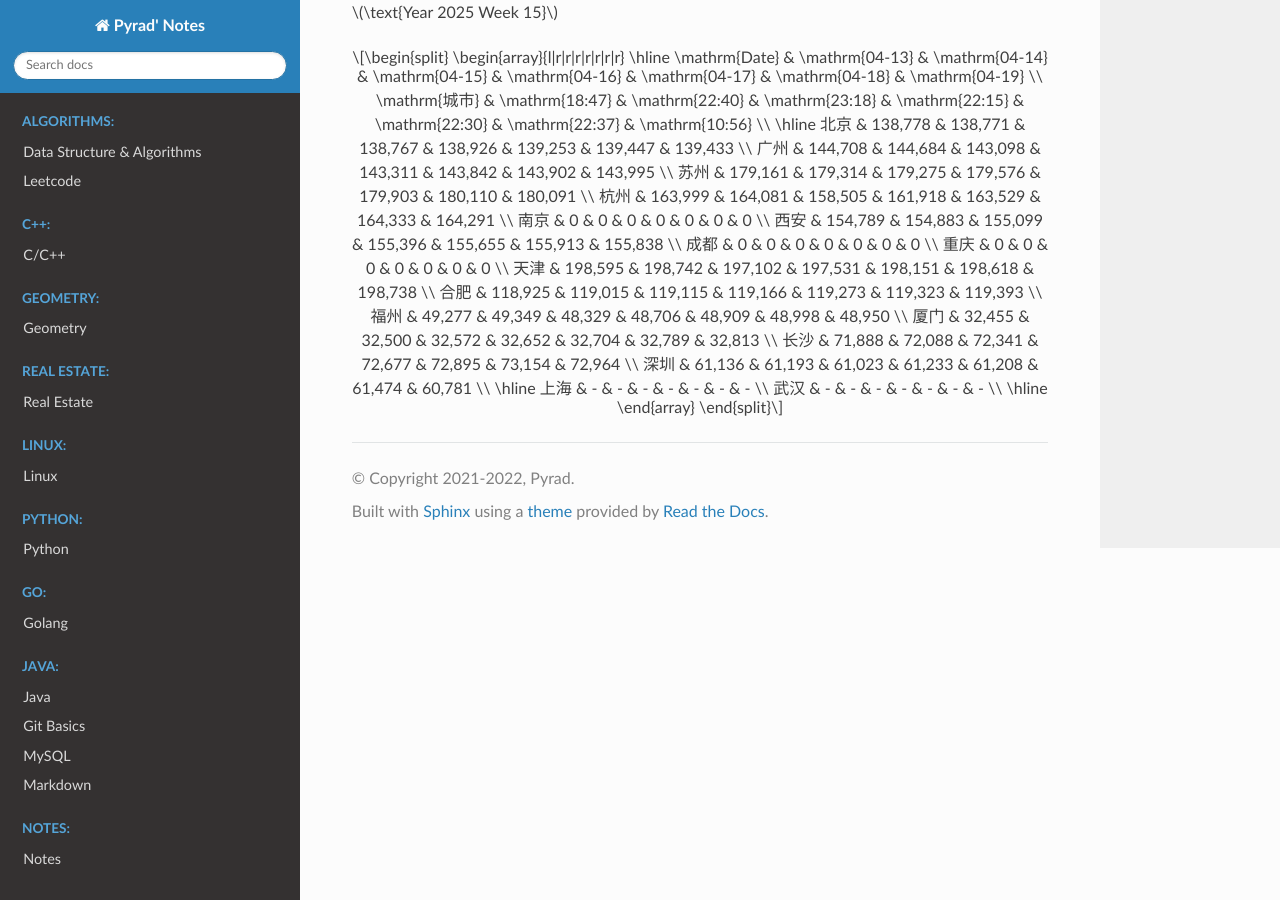
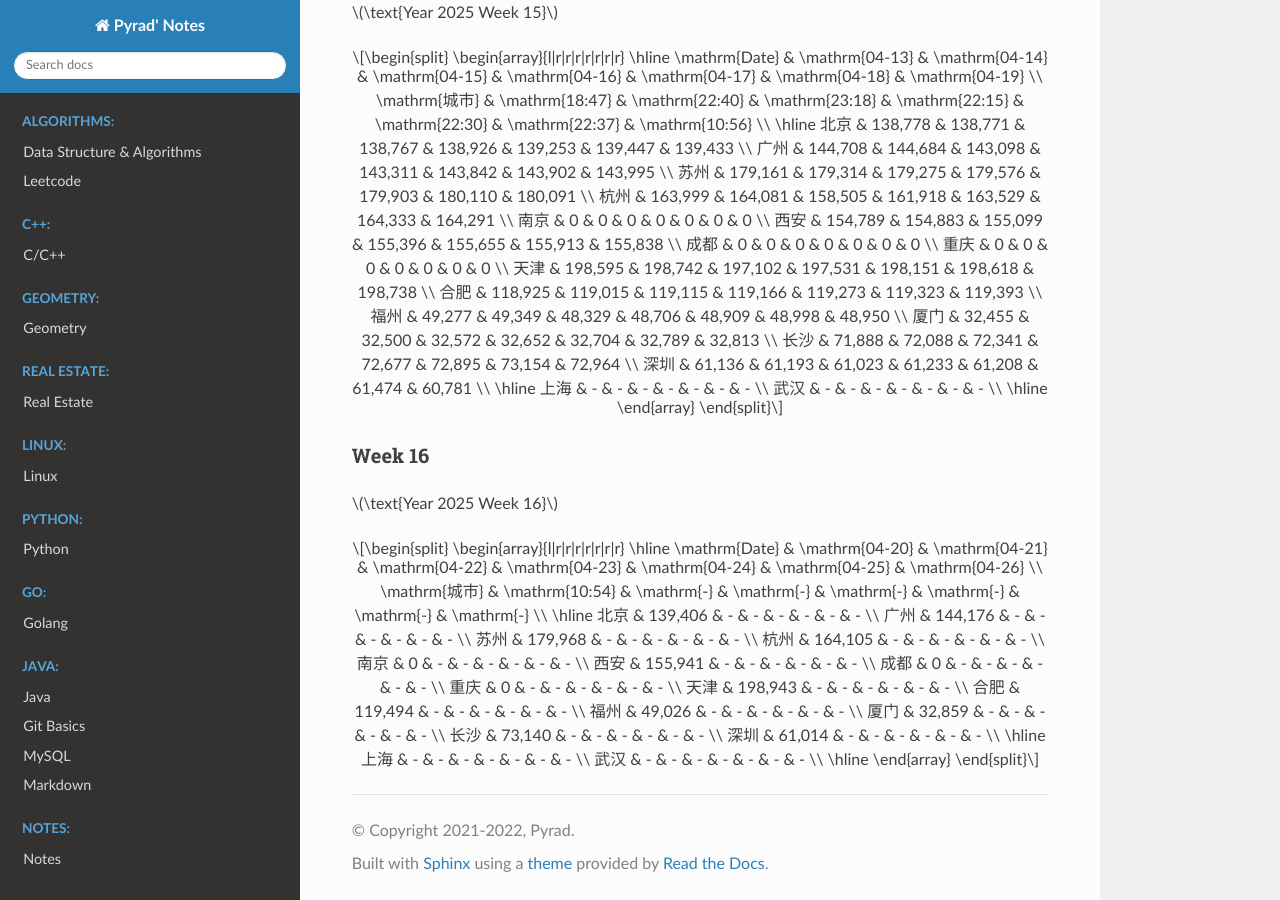
Before and after one commit to Pyrad/pyradnotes, a Sphinx documentation site: the page built from source/RealEstate/resalenumbers2025.md, in a window 1280 px wide and 900 px high, scrolled down 7374 px. Built offline with Sphinx 7.4.7 and the Read the Docs theme 3.1.0, drawn with Linux system fonts in a browser that asks for light colours; pages that are not in the unit, such as notebooks, are missing from menus; a script that is not in the unit is left out.

Commit message:
Realestate Update resale numbers 2025-04-20 10:54

```diff
--- a/source/RealEstate/resalenumbers2025.md
+++ b/source/RealEstate/resalenumbers2025.md
@@ -513,3 +513,35 @@ $$
 \hline
 \end{array}
 $$
+
+
+
+### Week 16
+
+$\text{Year 2025 Week 16}$
+$$
+\begin{array}{l|r|r|r|r|r|r|r}
+\hline
+\mathrm{Date} & \mathrm{04-20} & \mathrm{04-21} & \mathrm{04-22} & \mathrm{04-23} & \mathrm{04-24} & \mathrm{04-25} & \mathrm{04-26} \\
+\mathrm{城市} & \mathrm{10:54} & \mathrm{-} & \mathrm{-} & \mathrm{-} & \mathrm{-} & \mathrm{-} & \mathrm{-} \\
+\hline
+北京 & 139,406 & - & - & - & - & - & - \\
+广州 & 144,176 & - & - & - & - & - & - \\
+苏州 & 179,968 & - & - & - & - & - & - \\
+杭州 & 164,105 & - & - & - & - & - & - \\
+南京 & 0 & - & - & - & - & - & - \\
+西安 & 155,941 & - & - & - & - & - & - \\
+成都 & 0 & - & - & - & - & - & - \\
+重庆 & 0 & - & - & - & - & - & - \\
+天津 & 198,943 & - & - & - & - & - & - \\
+合肥 & 119,494 & - & - & - & - & - & - \\
+福州 & 49,026 & - & - & - & - & - & - \\
+厦门 & 32,859 & - & - & - & - & - & - \\
+长沙 & 73,140 & - & - & - & - & - & - \\
+深圳 & 61,014 & - & - & - & - & - & - \\
+\hline
+上海 & - & - & - & - & - & - & - \\
+武汉 & - & - & - & - & - & - & - \\
+\hline
+\end{array}
+$$
```
Also changed, not shown: 1 other file.
